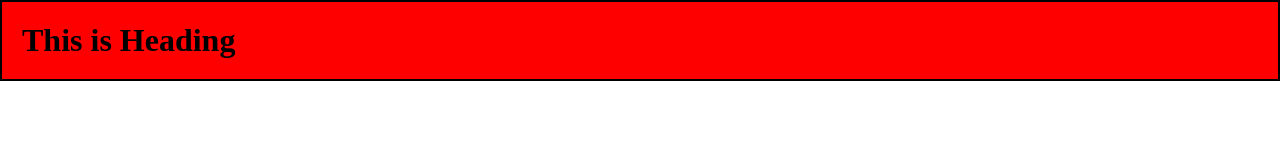
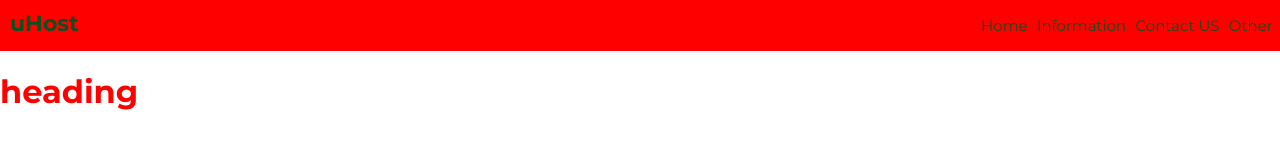
Before and after one commit to malikumar001/CSS-CODE, a plain HTML site: page Css Basics/index.html in a window 1280 px wide. Drawn offline with Linux system fonts and the light colour scheme.

Commit message:
Add files via upload

```diff
--- a/Css Basics/index.html
+++ b/Css Basics/index.html
@@ -3,11 +3,31 @@
     <meta charset="UTF-8">
     <meta name="viewport" content="width=device-width, initial-scale=1.0">
     <meta http-equiv="X-UA-Compatible" content="ie=edge">
-    <title>Document</title>
+    <title>CSS CODE</title>
+    <link href="https://fonts.googleapis.com/css?family=Montserrat:400,700" rel="stylesheet">
     <link rel="stylesheet" href="style.css">
 </head>
 <body>
+
+  <header class="main-header">
+      <div>
+          <a href="#">uHost</a>
+      </div> <nav class="main-nav">
+          <ul class="main-nav__items">
+              <li class="main-nav__item"><a href="">Home</a></li>
+              <li class="main-nav__item"><a href="">Information</a></li>
+              <li class="main-nav__item"><a href="">Contact US</a></li>
+              <li class="main-nav__item"><a href="">Other</a></li>
+          </ul>
+      </nav>
+  </header>
+
+<h1 class="j">heading</h1>
+
     <div>
+
+
+
         <!-- <h2>this is h2</h2>
         <span><p>This is p</p></span>
         <h3>This is h3</h3>
@@ -16,7 +36,7 @@
         <h2>This is h2</h2>
         <p>This is p</p> -->
 
-<h1 id="h1">This is Heading</h1>
+<!-- <h1 id="h1">This is Heading</h1> -->
 <!-- <h1 id="h11">This is another Heading</h1> -->
 
     </div>
--- a/Css Basics/style.css
+++ b/Css Basics/style.css
@@ -1,3 +1,71 @@
+* {
+    box-sizing: border-box;
+}
+
+body {
+    margin: 0;
+    font-family: 'Montserrat', sans-serif;
+}
+
+.main-header {
+    background: red;
+}
+
+.main-nav__item {
+    display: inline-block;
+}
+
+.main-header > div {
+    display: inline-block;
+    font-weight: bold;
+    font-size: 22px;
+    margin-left: 10px;
+}
+
+.main-header > div a {
+    text-decoration: none;
+    color: #0e4f1f;
+}
+
+.main-nav__item a {
+    text-decoration: none;
+    color: #0e4f1f;
+    margin-left: 5px;
+    font-size: 15px;
+}
+
+
+h1 {
+    color: red;
+}
+
+.main-nav {
+    display: inline-block;
+    text-align: right;
+    width: calc(100% - 90px);
+}
+
+/*
+
+.href{
+    display: inline-block;
+    padding-top: 10px;
+
+}
+
+h1 {
+    color: red;
+}
+
+* {
+    color: blue;
+}
+
+body {
+    color: orange;
+}  */
+
+
 
 
 /*
```
